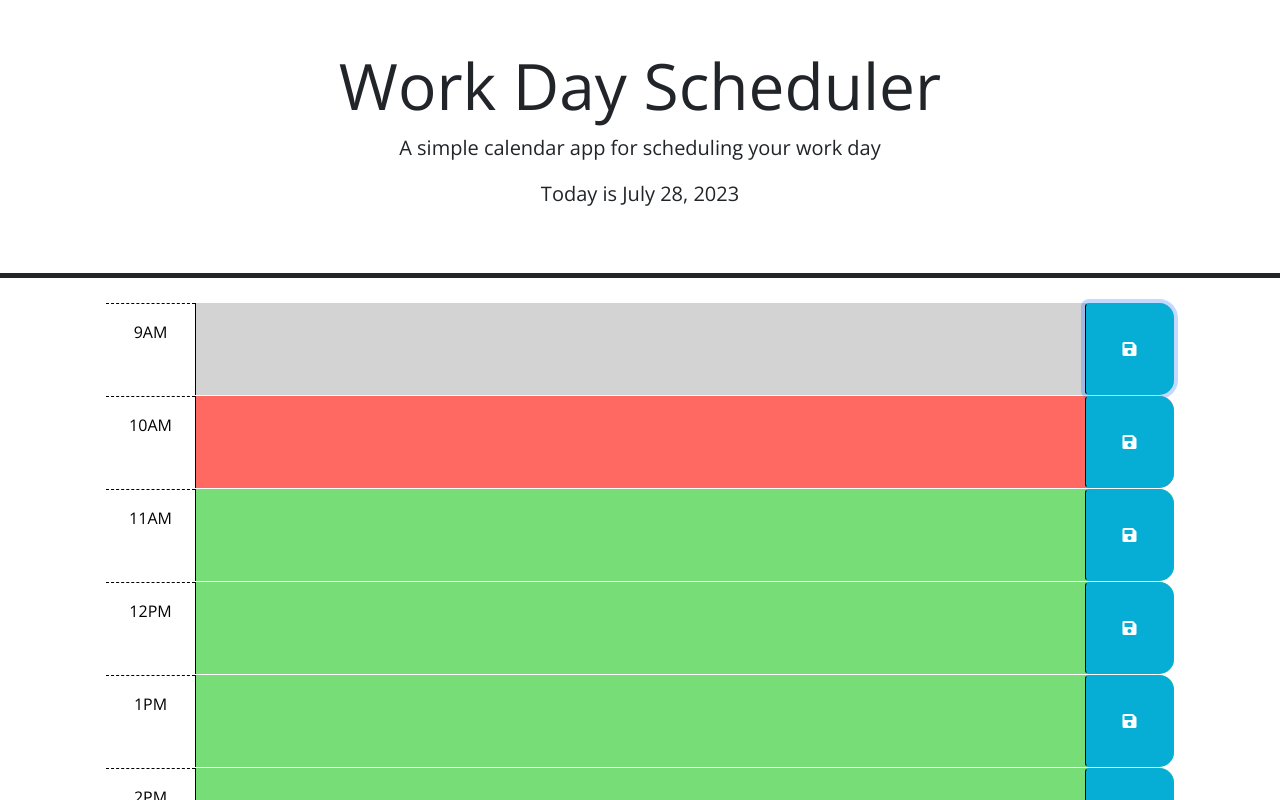
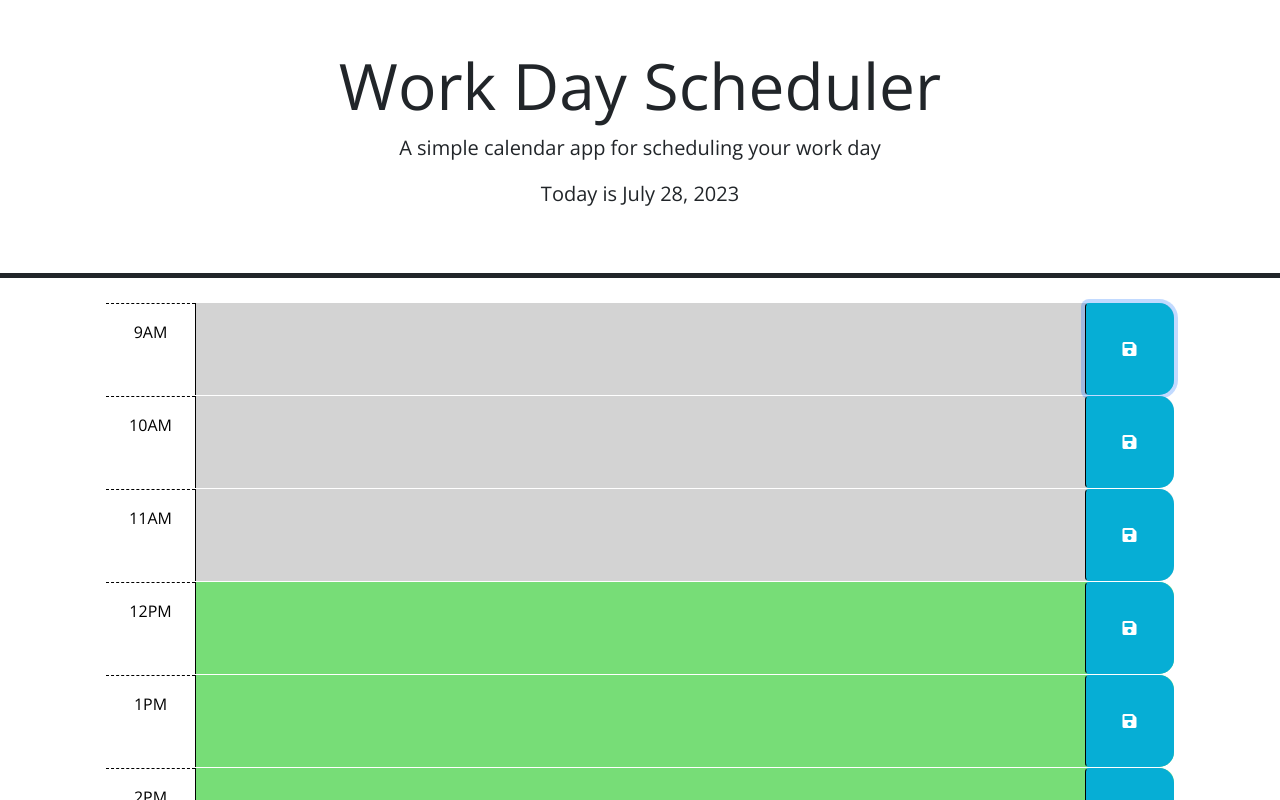
Before and after one commit to rambriz91/planz, a plain HTML site: page index.html in a window 1280 px wide. Both pictures are taken after a click on the button 1129 px from the left and 348 px from the top of the page. Shown: the top 800 px of the page. Drawn offline with nearby package versions, Linux system fonts and the light colour scheme.

Commit message:
added a conditional statement to compare the hour with the current id and apply the classes: past present future; however, it is broken.

```diff
--- a/Assets/script.js
+++ b/Assets/script.js
@@ -1,21 +1,33 @@
 var today = dayjs();
 var time = parseInt(dayjs().format('H'));
+var timeBlock = $('.time-block');
 
 $(document).ready(function(){
 //Sets current date to the header element in January, 1, 2023 format
   $('#currentDay').text(today.format('[Today is] MMMM D, YYYY'));
 //Event listener that listens for clicks on the save button. Records the ID as as a key in local storage and adds the corresponding text content.
   $('.saveBtn').on('click', function() {
-    var timeBlock = $(this).parent().attr('id');
+    var hour = $(this).parent().attr('id');
     var blockText = $(this).siblings('textarea').val();
-    localStorage.setItem(timeBlock, blockText);
+    localStorage.setItem(hour, blockText);
   });
 // Grabs schedule from each hour key in local storage and displays it dynamically.
   function loadPlanz() {
     let i = 9;
-    $('.time-block').each(function() {
+    timeBlock.each(function() {
       $('#hour-'+[i]+ ' .description').val(localStorage.getItem('hour-'+[i]));
-      i++;
+        console.log(i);
+        console.log(time);
+        if (i === time) {
+        timeBlock.addClass('present')
+        }
+        else if (i < time) {
+        timeBlock.addClass('past');
+        }
+        else {
+        timeBlock.addClass('future')
+        }
+        i++;
     });
   }
 
@@ -28,11 +40,4 @@ $(document).ready(function(){
     // attribute of each time-block be used to conditionally add or remove the
     // past, present, and future classes? How can Day.js be used to get the
     // current hour in 24-hour time?
-    //
-    // TODO: Add code to get any user input that was saved in localStorage and set
-    // the values of the corresponding textarea elements. HINT: How can the id
-    // attribute of each time-block be used to do this?
-    //
-
-
   });
--- a/index.html
+++ b/index.html
@@ -40,7 +40,7 @@
         -->
 
       <!-- Example of a past time block. The "past" class adds a gray background color. -->
-      <div id="hour-9" class="row time-block past">
+      <div id="hour-9" class="row time-block">
         <div class="col-2 col-md-1 hour text-center py-3">9AM</div>
         <textarea class="col-8 col-md-10 description" rows="3"> </textarea>
         <button class="btn saveBtn col-2 col-md-1" aria-label="save">
@@ -49,7 +49,7 @@
       </div>
 
       <!-- Example of a a present time block. The "present" class adds a red background color. -->
-      <div id="hour-10" class="row time-block present">
+      <div id="hour-10" class="row time-block">
         <div class="col-2 col-md-1 hour text-center py-3">10AM</div>
         <textarea class="col-8 col-md-10 description" rows="3"> </textarea>
         <button class="btn saveBtn col-2 col-md-1" aria-label="save">
@@ -58,7 +58,7 @@
       </div>
 
       <!-- Example of a future time block. The "future" class adds a green background color. -->
-      <div id="hour-11" class="row time-block future">
+      <div id="hour-11" class="row time-block">
         <div class="col-2 col-md-1 hour text-center py-3">11AM</div>
         <textarea class="col-8 col-md-10 description" rows="3"> </textarea>
         <button class="btn saveBtn col-2 col-md-1" aria-label="save">
```
